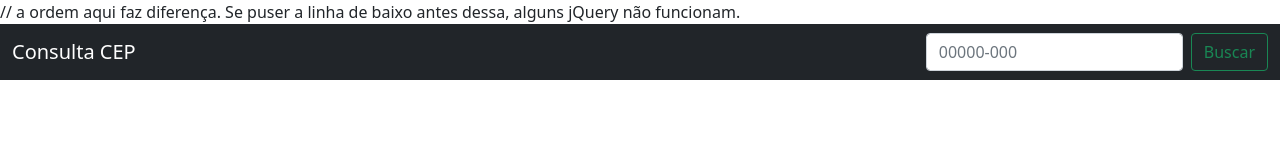
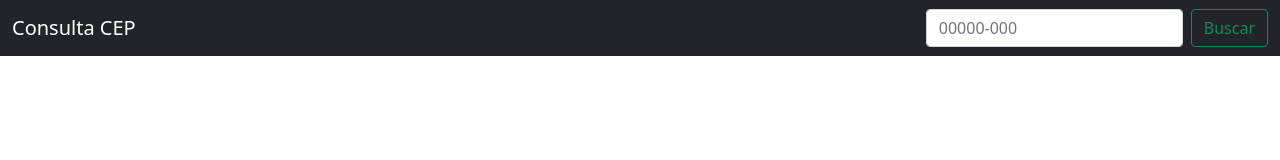
Before and after one commit to biacaram/busca_cep_jquery_ajax, a plain HTML site: page index.html in a window 1280 px wide. Drawn offline with nearby package versions, Linux system fonts and the light colour scheme.

Commit message:
correcao comentario no html

```diff
--- a/index.html
+++ b/index.html
@@ -4,7 +4,7 @@
 <head>
     <meta charset="utf-8" />
     <title>Busca CEP</title>
-    <script type="text/javascript" src="js/jquery-3.6.0.min.js"></script> // a ordem aqui faz diferença. Se puser a linha de baixo antes dessa, alguns jQuery não funcionam.
+    <script type="text/javascript" src="js/jquery-3.6.0.min.js"></script> <!-- a ordem aqui faz diferença. Se puser a linha de baixo antes dessa, alguns jQuery não funcionam. -->
     <script type="text/javascript" src="js/main.js"></script>
     <link href="https://cdn.jsdelivr.net/npm/bootstrap@5.1.3/dist/css/bootstrap.min.css" rel="stylesheet" integrity="sha384-1BmE4kWBq78iYhFldvKuhfTAU6auU8tT94WrHftjDbrCEXSU1oBoqyl2QvZ6jIW3" crossorigin="anonymous">
 </head>
```
